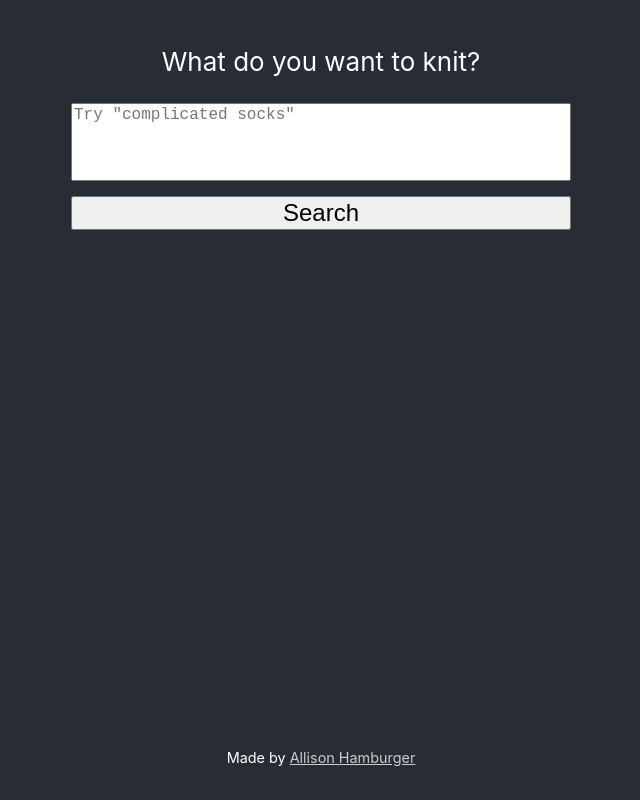
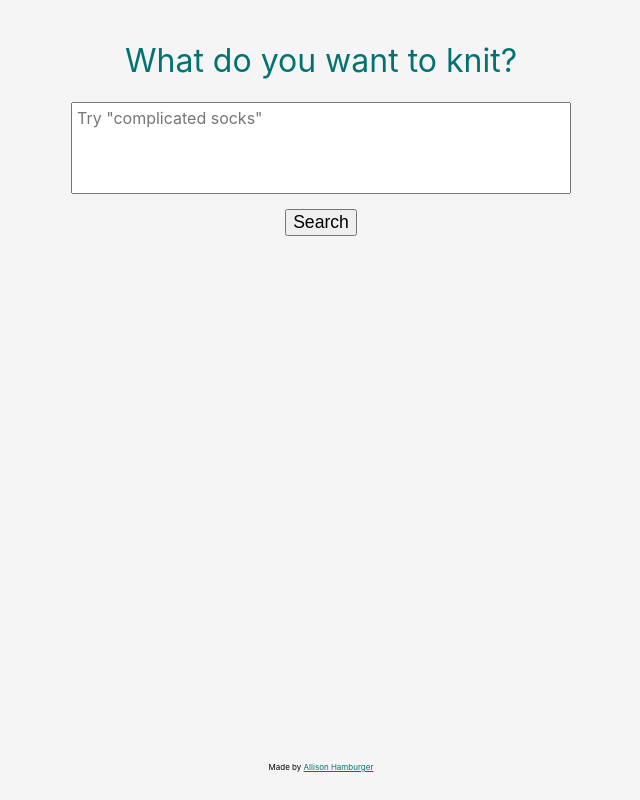
Before and after one commit to ahamburger/knit-gen-ai, a React (Create React App) app in the folder client/: page / in a window 1280 px wide. Shown: the whole page, without its empty margins (319-959 px from the left). Built offline with nearby package versions, Linux system fonts and the light colour scheme.

Commit message:
Add some styling

```diff
--- a/client/src/App.css
+++ b/client/src/App.css
@@ -1,6 +1,33 @@
+p,
+a,
+li,
+textarea {
+  font-size: 1rem;
+}
+
+h1 {
+  font-size: 2rem;
+  font-weight: normal;
+  color: #027371
+}
+
+button {
+  font-size: 1.1rem;
+}
+
+a {
+  color: #027371
+}
+
+textarea {
+  font-family: inherit;
+  resize: none;
+  padding: 5px;
+}
+
 .App {
   text-align: center;
-  background-color: #282c34;
+  background-color: #F5F5F5;
   min-height: 100vh;
   display: flex;
   flex-direction: column;
@@ -8,18 +35,13 @@
   justify-content: space-between;
   padding: 20px;
   font-size: calc(10px + 2vmin);
-  color: white;
+  color: black;
   box-sizing: border-box;
 }
 
-footer {
-  color: white;
-  font-size: .9rem;
-  margin-top: 15px
-}
-
+footer a,
 footer p {
-  margin-top: 0
+  font-size: .5rem;
 }
 
 .Search-container {
@@ -29,19 +51,16 @@ footer p {
   margin: auto;
 }
 
-.Search-container textarea {
-  font-size: 1rem;
-  resize: none;
-}
-
 .Search-container button {
-  font-size: 1.5rem;
-  margin-top: 15px;
+  margin: 15px auto;
 }
 
 .SearchResults {
-  font-size: 1.5rem;
-  margin-top: 30px;
+  background: white;
+  border-radius: 5px;
+  padding: 15px;
+  position: relative;
+  width: 800px
 }
 
 .ResultsList {
@@ -51,7 +70,7 @@ footer p {
   flex-direction: column;
 }
 
-ul {
+.ResultsList ul {
   margin: auto;
 }
 
@@ -66,12 +85,9 @@ ul {
   margin-right: 20px;
 }
 
-a {
-  color: #ccc
-}
-
 .RavelryUrl {
-  margin-top: 30px
+  margin-top: 30px;
+  font-size: .9rem;
 }
 
 .ErrorMessage {
--- a/client/src/App.js
+++ b/client/src/App.js
@@ -50,7 +50,7 @@ function App() {
   return (
     <div className="App">
       <div className="App-content">
-        <p role="heading" aria-level="1">What do you want to knit?</p>
+        <h1>What do you want to knit?</h1>
         <div className="Search-container">
           <textarea
             rows="4"
--- a/client/src/SearchResults.js
+++ b/client/src/SearchResults.js
@@ -9,7 +9,6 @@ export function SearchResults({
     ? `https://www.ravelry.com/patterns/search#${ravelrySearchTerms}`
     : undefined;
 
-
   return (
     searchQuery && (
       <div className="SearchResults">
@@ -17,12 +16,12 @@ export function SearchResults({
           Search results for: <i>{searchQuery}</i>
         </p>
         {resultsLoading ? (
-          "Loading..."
+          <p>Loading...</p>
         ) : (
           <div className="ResultsList">
             {showErrorMessage ? <p className="ErrorMessage">Error getting patterns. Please try again.</p> :
               results.length === 0 ? (
-                "No results found"
+                <p>No results found</p>
               ) : (
                 <ul>
                   {results.map((pattern) => {
@@ -46,9 +45,9 @@ export function SearchResults({
                   })}
                 </ul>
               )}
-            {ravelryUrl && <p className="RavelryUrl"> <a href={ravelryUrl}>{ravelryUrl}</a></p>}
           </div>
         )}
+        {ravelryUrl && <p className="RavelryUrl"><a href={ravelryUrl}>Open on Ravelry</a></p>}
       </div>
     )
   );
```
